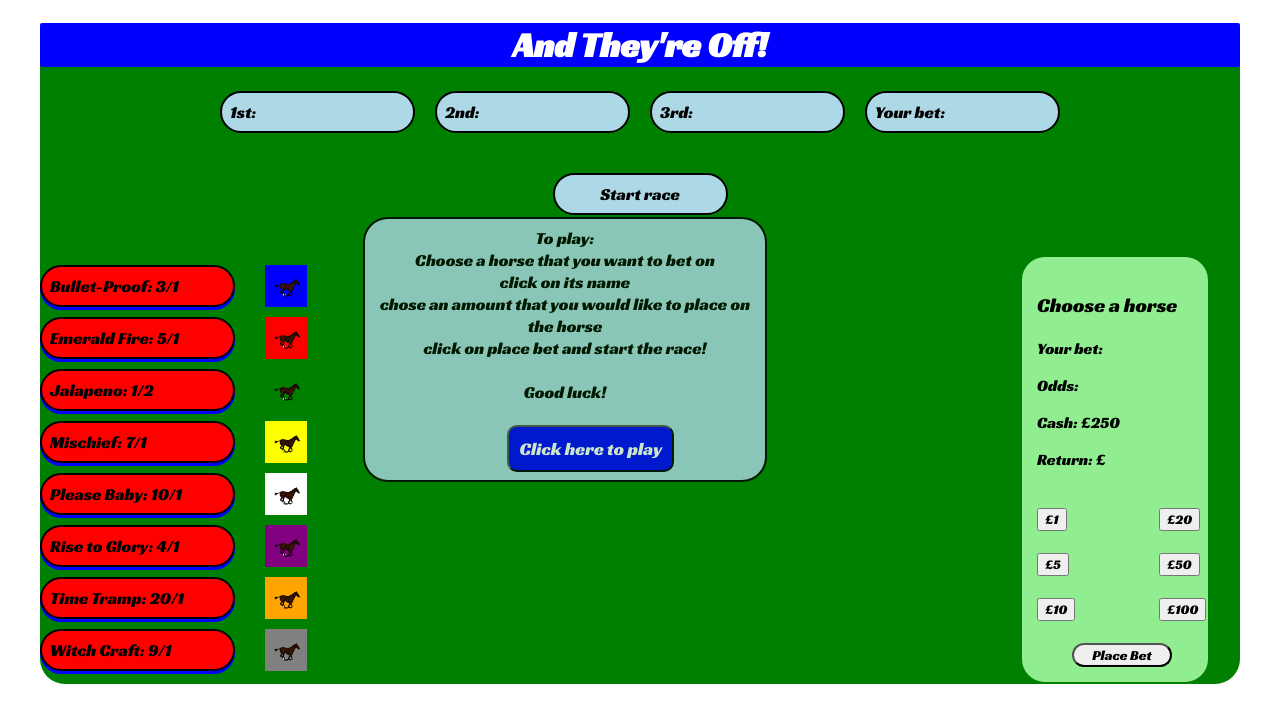
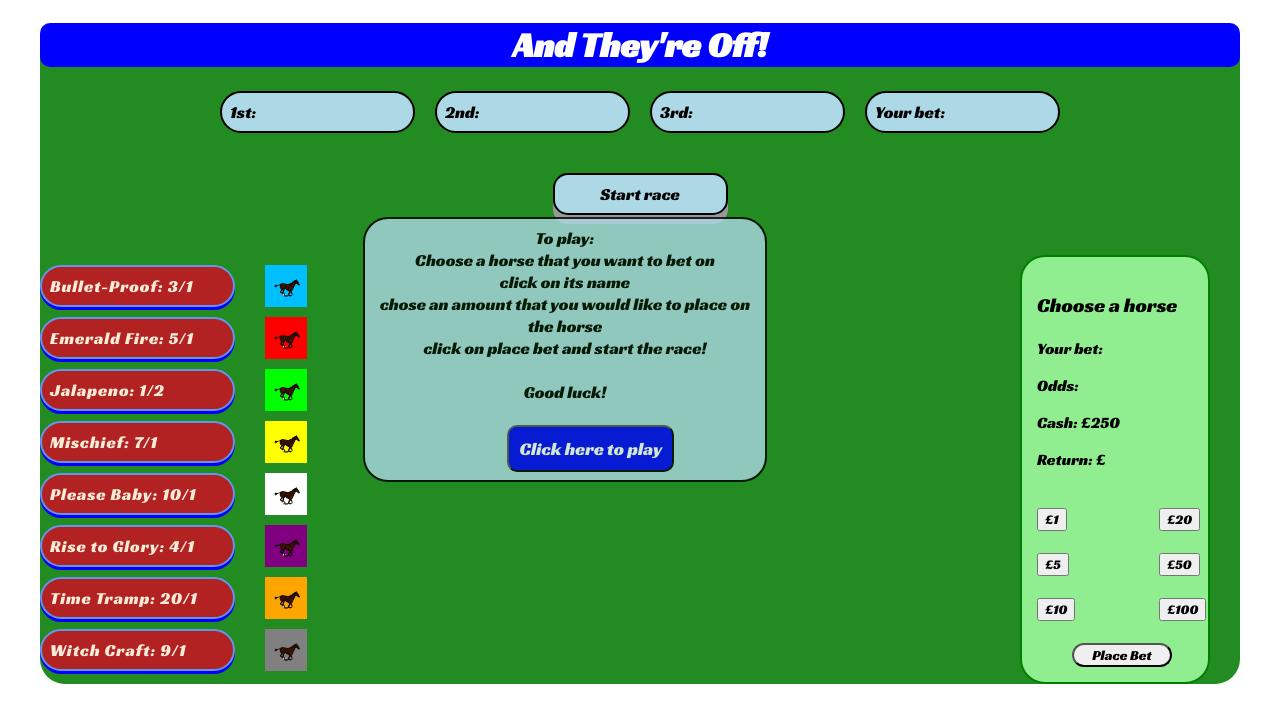
Before and after one commit to marks2508/WDI-First-Project, a PHP site: page /race-v2.html in a window 1280 px wide. Shown: the top 723 px of the page. Run offline with PHP 8.4, Linux system fonts and the light colour scheme; some libraries are stand-ins or nearby versions.

Commit message:
css changes to buttons and li elememnts

```diff
--- a/css/style-race.css
+++ b/css/style-race.css
@@ -2,7 +2,7 @@ body {
 }
 
 main {
-  background-color: green;
+  background-color: rgb(34,139,34);
   background-size: cover;
   border-radius: 25px;
 
@@ -16,7 +16,7 @@ h1 {
   color: white;
   text-align: center;
   background: blue;
-  border-radius: 2px;
+  border-radius: 10px;
 }
 
 .bet {
@@ -74,7 +74,7 @@ h1 {
   margin: 10px 0;
 }
 .horse1 {
-  background-color: blue;
+  background-color: rgb(0,191,255);
   color: white;
 }
 .horse2 {
@@ -82,7 +82,7 @@ h1 {
   color: white;
 }
 .horse3 {
-  background-color: green;
+  background-color: rgb(0,255,0);
   color: white;
 }
 .horse4 {
@@ -125,16 +125,18 @@ td {
 li {
   padding: 8px;
   margin: 10px 0;
-  border: 2px solid black;
+  border: 2px solid rgb(100,149,237);
   border-radius: 25px;
   font-size: 17px;
   font-family: 'Racing Sans One';
-  text-shadow: .5px  blue;
-  background: red;
+  text-shadow: .3px  blue;
+  color: rgb(250,235,215);
+  background: rgb(178,34,34);
   width: 175px;
   list-style: none;
   cursor: pointer;
   box-shadow: 0 3px blue;
+  letter-spacing: 0.05em;
 }
 
 
@@ -319,14 +321,19 @@ input {
   background: lightblue;
   margin: 40px;
   padding: 8px;
-  border-radius: 25px;
+  border-radius: 15px;
   font-size: 17px;
   border: 2px solid black;
   width: 175px;
   cursor: pointer;
   outline-style: none;
+  box-shadow: 0 9px #999;
 }
 .startRace:hover {
   background-color: yellow;
-
 }
+.startRace:active {
+background-color: #3e8e41;
+box-shadow: 0 5px #666;
+transform: translateY(4px);
+}
```
